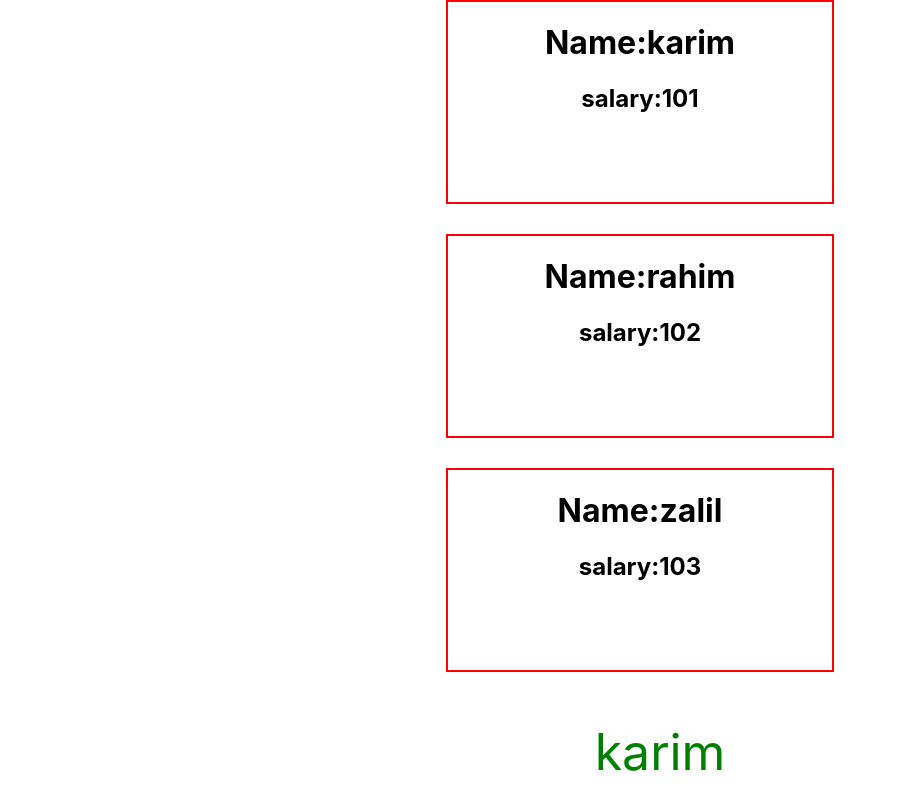
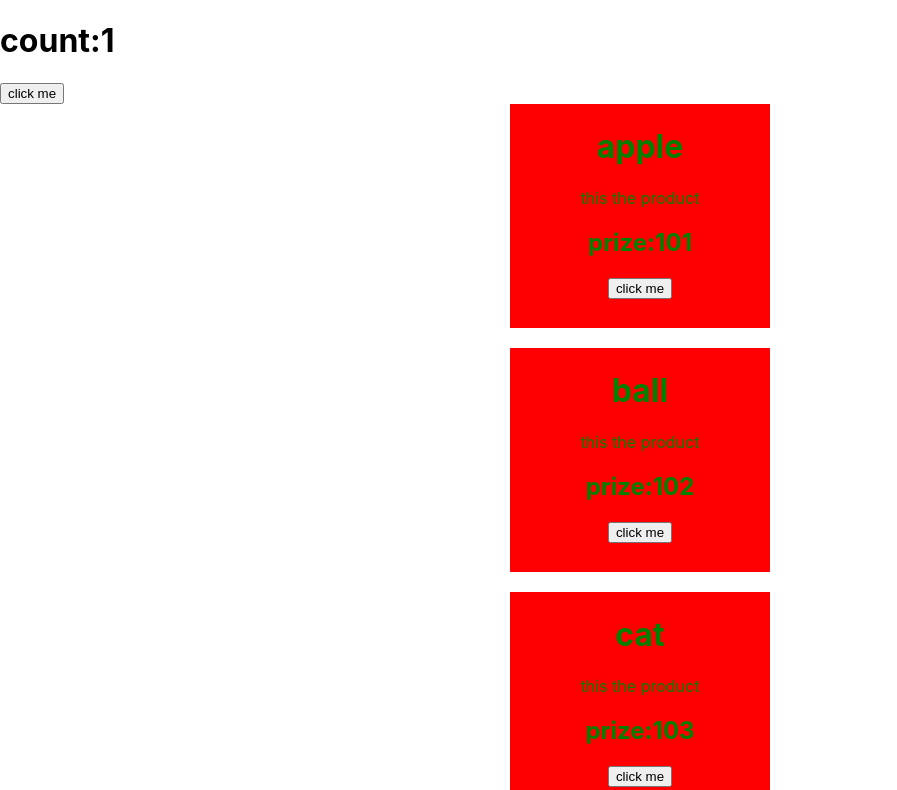
Before and after one commit to dipto01911/react-core, a React (Create React App) app in the folder my-app/: page / in a window 1280 px wide. Shown: the top 790 px of the page, without its empty margins (0-897 px from the left). Built offline with nearby package versions, Linux system fonts and the light colour scheme.

Commit message:
first commit

```diff
--- a/my-app/src/App.js
+++ b/my-app/src/App.js
@@ -1,53 +1,82 @@
+import React,{ useEffect, useState } from "react";
 
 function Person(props){
   let t={
-    height:'200px',
-    width:'30%',
+    height:'220px',
+    width:'20%',
+    backgroundColor:'red',
     border:'2px solid red',
     margin:'0 auto',
-    marginBottom:'30px',
-    textAlign:'center'
+    color:'green',
+    textAlign:'center',
+    marginBottom:'20px',
   }
+
+
   return(
-    <div style={t}>
-  <h1>Name:{props.name}</h1>
-  <h2>salary:{props.salary}</h2>
+
+
+   <div style={t}>
+    <h1>{props.head}</h1>
+   <p>this the product </p>
+   <h2>prize:{props.prize}</h2>
+   <button onClick>click me</button>
     </div>
   )
 }
+function Counter(){
+  const[count,setcount]=useState(1);
+const increase=()=>{
+  let newcount =count+1;
+  setcount(newcount);
+}
+return(
+  <div>
+    <h1>count:{count}</h1>
+    <button onClick={increase}>click me</button>
+  </div>
+)
+}
+// function User(){
+//   const[user,setuser]=useEffect([]);
+//   fetch('https://jsonplaceholder.typicode.com/users')
+//   .then(res =>res.json())
+//   .then(data => console.log(data));
+// return(
+//   <div>
+//     <p>hello </p>
+//   </div>
+// )
+// }
+//  function User(){
+//   const[user, setuser]=useEffect([]);
+//   useEffect(() => {
+//   fetch('https://jsonplaceholder.typicode.com/users')
+//   .then(res =>res.json())
+//   .then(data => setuser(data));
+//   })
+//   return(
+//     <div>
+//       <h3>number of user:{user.length}</h3>
+//       <ul>
+//         {
+//           user.map(x => <li>{x.name}</li>)
+//         }
+//       </ul>
+//     </div>
+//   )
+//  }
 
 function App() {
-  let k={
-    fontSize:'40px',
-    color:'red',
-    textAlign:'center',
-    listStyle:'none'
-  }
-  let n={
-    fontSize:'50px',
-    color:'green',
-    textAlign:'center',
-    listStyle:'none'
-  }
-  let t=[{name:'karim',roll:'101'},{name:'rahim',roll:'102'},{name:'zalil',roll:'103'}]
+let t=[{nam:'apple',price:'101'},{nam:'ball',price:'102'},{nam:'cat',price:'103'}]
   return (
     <div className="App">
       <header className="App-header">
 
-<Person name={t[0].name} salary={t[0].roll}></Person>
-<Person name={t[1].name} salary={t[1].roll}></Person>
-<Person name={t[2].name} salary={t[2].roll}></Person>
-<ul style={n}>
-  {
-    t.map(x=><li>{x.name}</li>)
-  }
-</ul>
-
-<ul style={k}>
-  {
-    t.map(z=><li>{z.roll}</li>)
-  }
-</ul>
+       <Counter></Counter>
+        <Person head={t[0].nam} prize={t[0].price}></Person>
+        <Person head={t[1].nam} prize={t[1].price}></Person>
+        <Person head={t[2].nam} prize={t[2].price}></Person>
           </header>
     </div>
   );
```
